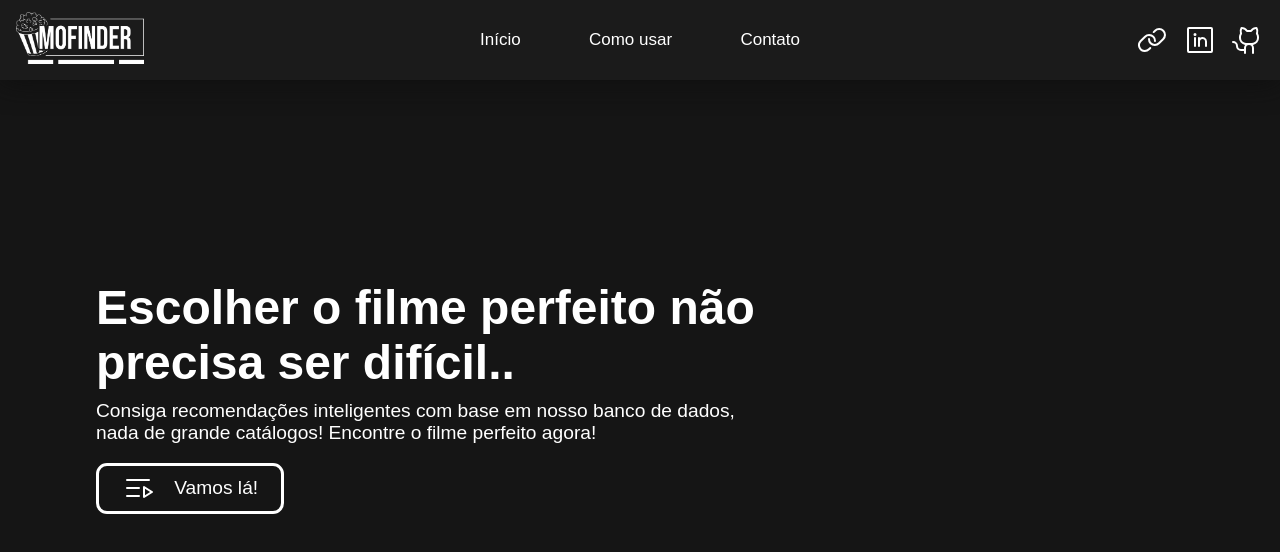
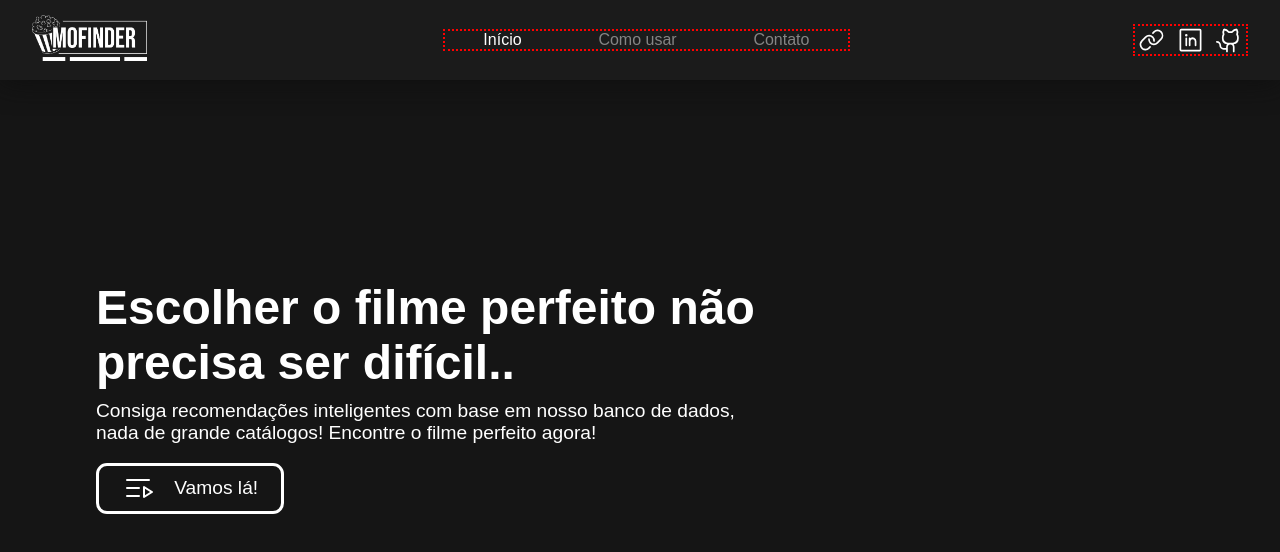
Before and after one commit to devkarell/MoFinder, a plain HTML site: page index.html in a window 1280 px wide. Shown: the top 552 px of the page. Drawn offline with Linux system fonts and the light colour scheme; a web font is replaced by a local one.

Commit message:
correções de proporção do layout em diferentes resoluções

```diff
--- a/index.html
+++ b/index.html
@@ -18,7 +18,7 @@
 <body>
     <header>
         <div class="mofinder-logo-container">
-            <a href="index.html"><img src="./assets/logo-mofinder.png" alt="A logo oficial do Movies Finder"></a>
+            <a href="https://kareu-uu.github.io/MoFinder"><img src="./assets/logo-mofinder.png" alt="A logo oficial do Movies Finder"></a>
         </div>
 
         <a class="hamburguer-menu-link" href="#"><img id="hamburguer-menu-img" src="assets/svg-icons/list.svg" alt="Clique para acessar o menu"></a>
@@ -26,16 +26,16 @@
         <nav class="page-sections-container">
             <ul>
                 <li><a class="section-link" href="#section1">Início</a></li>
-                <li><a class="section-link" href="#section2">Como usar</a></li>
-                <li><a class="section-link" href="#">Contato</a></li>
+                <li><a class="section-link" id="how-to-use" href="#">Como usar</a></li>
+                <li><a class="section-link" id="contact" href="#">Contato</a></li>
             </ul>
         </nav>
 
         <nav class="external-links-container">
             <ul>
-                <li><a class="external-link" href="#" target="_blank"><img src="./assets/svg-icons/link.svg" alt="Seja redirecionado para meu portfólio"></a></li>
-                <li><a class="external-link" href="#" target="_blank"><img src="./assets/svg-icons/linkedin-logo.svg" alt="Clique para ir ao meu perfil do LinkedIn"></a></li>
-                <li><a class="external-link" href="#" target="_blank"><img src="./assets/svg-icons/github-logo.svg" alt="Clique para acessar meu GitHub"></a></li>
+                <li><a class="external-link" href="https://kareu-uu.carrd.co" target="_blank"><img src="./assets/svg-icons/link.svg" alt="Seja redirecionado para meu portfólio"></a></li>
+                <li><a class="external-link" href="https://www.linkedin.com/in/karell-lutkmeier/" target="_blank"><img src="./assets/svg-icons/linkedin-logo.svg" alt="Clique para ir ao meu perfil do LinkedIn"></a></li>
+                <li><a class="external-link" href="https://github.com/kareu-uu/MoFinder" target="_blank"><img src="./assets/svg-icons/github-logo.svg" alt="Clique para acessar meu GitHub"></a></li>
             </ul>
         </nav>
     </header>
--- a/styles/header.css
+++ b/styles/header.css
@@ -13,7 +13,7 @@ header {
     align-items: center;
     width: 100%;
     height: 10vh;
-    padding: .7rem 1rem;
+    padding: .5rem 2rem;
     position: fixed;
 
     background-color: var(--background-color);
@@ -21,12 +21,23 @@ header {
 }
 
 .mofinder-logo-container {
-    flex: 0 1 128px;
+    display: flex;
+    flex-flow: row nowrap;
+    justify-content: center;
+    align-items: center;
+    width: 10vw;
+    min-width: 5rem;
 }
 
-.mofinder-logo-container > a, .mofinder-logo-container > a > img {
+.mofinder-logo-container > a {
     width: 100%;
     height: 100%;
+    text-decoration: none;
+}
+
+.mofinder-logo-container > a > img {
+    width: 90%;
+    height: auto;
 }
 
 .hamburguer-menu-link { display: none; }
@@ -35,6 +46,7 @@ header > nav {
     display: flex;
     justify-content: center;
     align-items: center;
+    border: 2px dotted red;
 }
 
 header > nav > ul {
@@ -46,15 +58,18 @@ header > nav > ul {
     width: 100%;
 }
 
-.page-sections-container {
-    flex: 0 1 20rem;
-    margin-inline: 2rem;
+.page-sections-container > ul {
+    justify-content: center;
+}
+
+.page-sections-container > ul > li {
+    margin-inline: 3vw;
 }
 
 .section-link {
     width: 100%;
     height: 100%;
-    font-size: clamp(8px, 2.5vw, 17px);
+    font-size: clamp(.5em, 2vw, 1em);
     white-space: nowrap;
     font-weight: 300;
     color: white;
@@ -67,11 +82,14 @@ header > nav > ul {
 }
 
 .external-links-container {
-    flex: 0 1 128px;
+    width: 9vw;
+    min-width: 5rem;
 }
 
-.external-links-container > ul {
-    flex: 0 1 100%;
+.external-links-container > ul > li {
+    margin-inline: .2rem;
+    width: 1.7rem;
+
 }
 
 .external-links-container > ul > li, .external-link {
@@ -79,3 +97,12 @@ header > nav > ul {
     justify-content: center;
     align-items: center;
 }
+
+.external-link > img {
+    width: 100%;
+}
+
+#how-to-use, #contact {
+    color: rgb(133, 133, 133);
+    cursor: default;
+}
```
Also changed, not shown: 3 other files.
